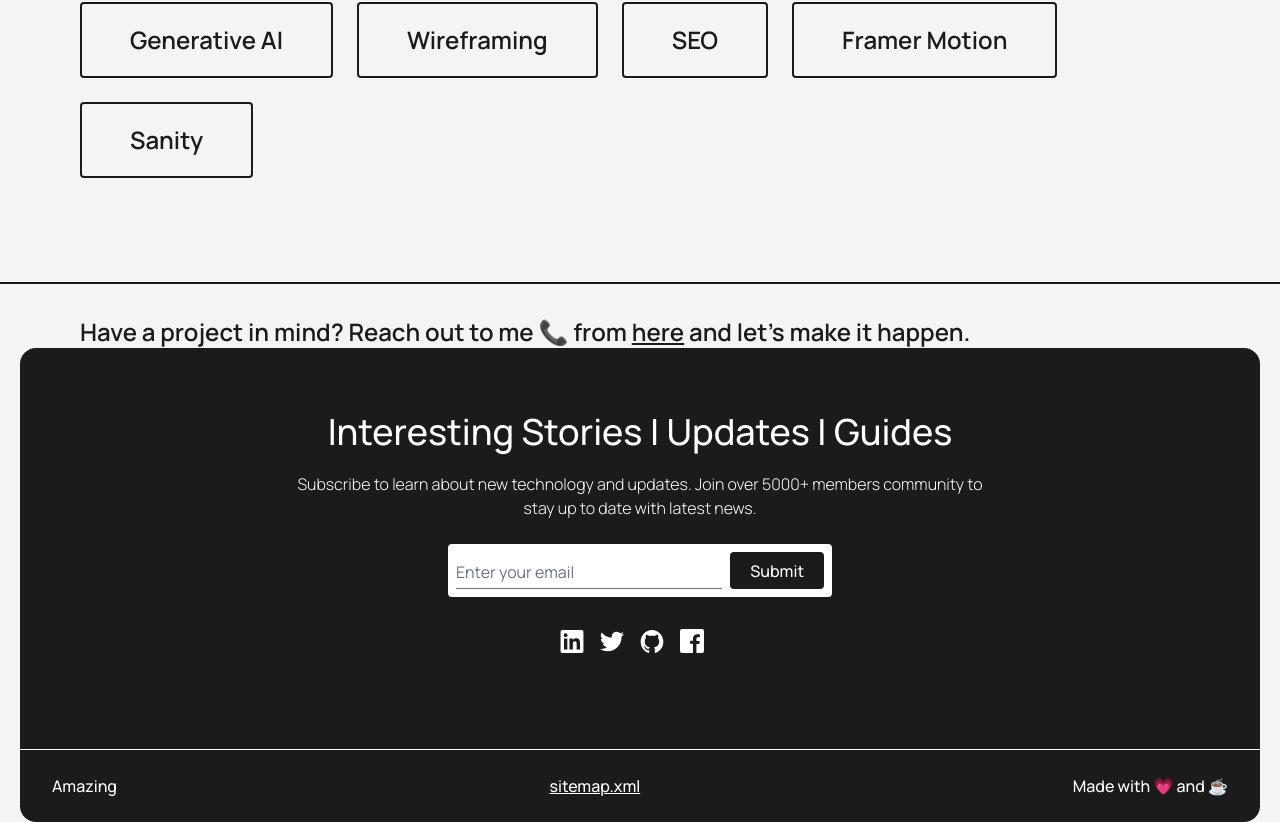
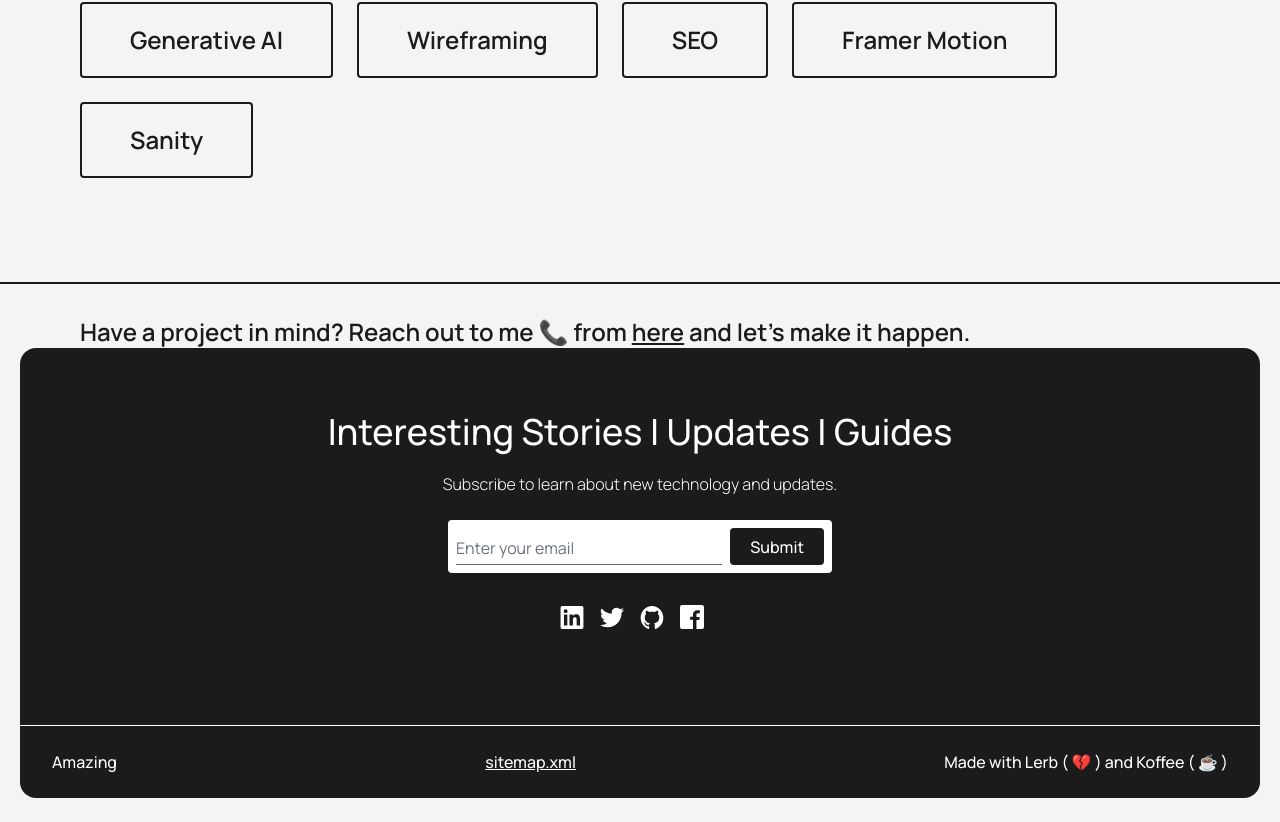
Before and after one commit to tykeaboyloy/my-profile, a Next.js app: page /about in a window 1280 px wide. Shown: the part 1062-1884 px from the top of the page. After the commit the page ends 1860 px from the top, so only its background shows below. Built offline with nearby package versions, Linux system fonts and the light colour scheme.

Commit message:
take down blog temporarily

```diff
--- a/src/app/page.js
+++ b/src/app/page.js
@@ -12,15 +12,19 @@ export default function Home() {
       <PersonalDetails
         header="Fullstack developer, DevOps, and future CEO/Entrepeneur."
         name="TK"
-        detail="I am a fullstack developer, DevOps, and future CEO/Entrepeneur. I am
-        currently working on my startup, and learning new technologies
-        to build my skillset."
+        detail="As passionate software engineer,
+        I thrive on new challenges and continuous learning.
+        I specialize in Ruby on Rails and Next.js, aiming to contribute to innovative projects."
       />
       <PersonalGalery images={personalImage} />
       <main className="flex flex-col items-center justify-center mt-12">
-        <HomeCoverSection blogs={allBlogs} />
-        <FeaturedPosts blogs={allBlogs} />
-        <RecentPosts blogs={allBlogs} />
+        {/* <HomeCoverSection blogs={allBlogs} /> */}
+        {/* <FeaturedPosts blogs={allBlogs} /> */}
+        {/* <RecentPosts blogs={allBlogs} /> */}
+        <pre className="dark:text-white text-black px-4 pb-8">
+          {" "}
+          Something big is coming soon...{" "}
+        </pre>
       </main>
     </div>
   );
--- a/src/components/Footer/index.js
+++ b/src/components/Footer/index.js
@@ -20,8 +20,7 @@ const Footer = () => {
         Interesting Stories | Updates | Guides
       </h3>
       <p className="mt-5 px-4 text-center w-full sm:w-3/5 font-light dark:font-medium text-sm sm:text-base">
-        Subscribe to learn about new technology and updates. Join over 5000+
-        members community to stay up to date with latest news.
+        Subscribe to learn about new technology and updates.
       </p>
 
       <form
@@ -92,7 +91,9 @@ const Footer = () => {
         >
           sitemap.xml
         </Link>
-        <div className="text-center">Made with 💗 and ☕️</div>
+        <div className="text-center">
+          {"Made with Lerb ( 💔 ) and Koffee ( ☕️ )"}
+        </div>
       </div>
     </footer>
   );
```
